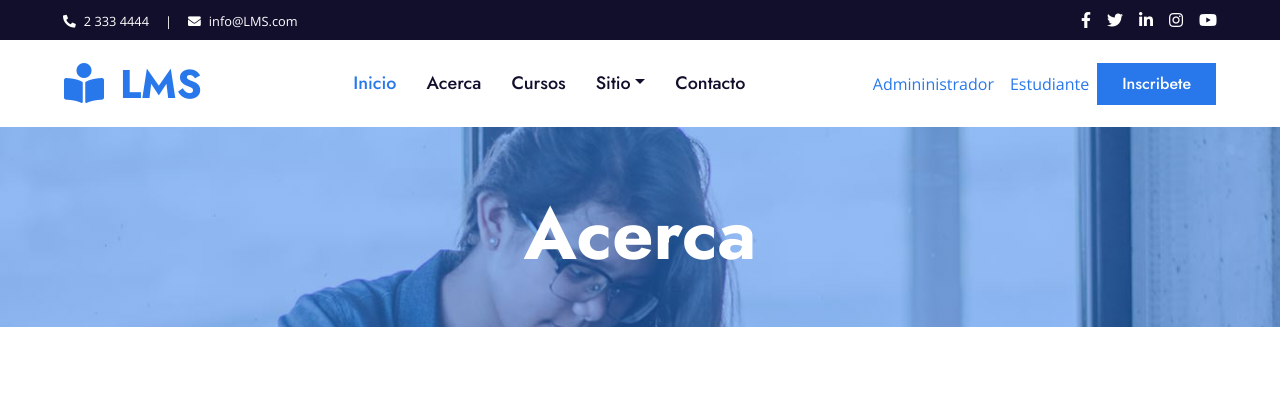
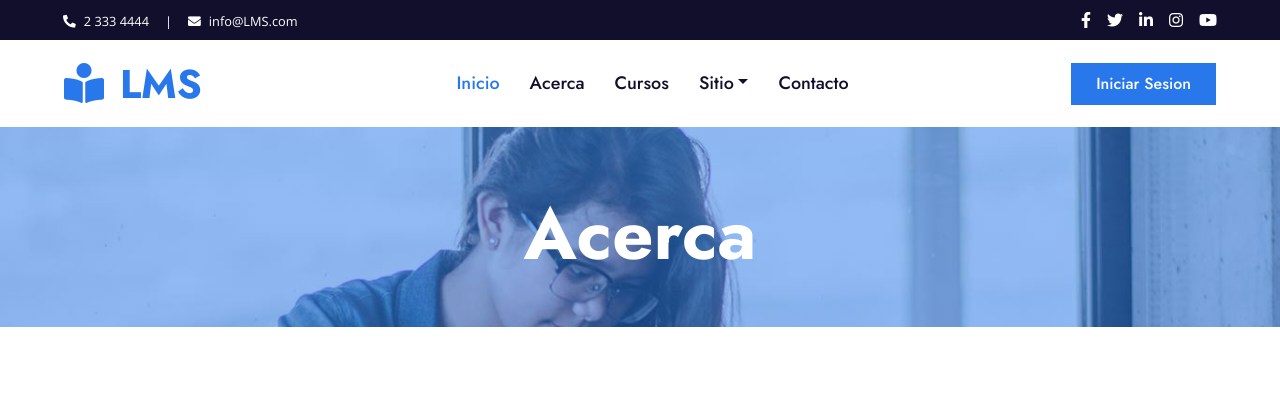
Before and after one commit to andresrain/lmswebapp, a Django app: page /about/ in a window 1280 px wide. Shown: the top 420 px of the page. Run offline with Django 5.2, Linux system fonts and the light colour scheme; some libraries are stand-ins or nearby versions.

Commit message:
mod iniciar sesion, probando comentarios

```diff
--- a/homeapp/templates/base.html
+++ b/homeapp/templates/base.html
@@ -84,9 +84,7 @@
                     <a href="{% url 'contact' %}" class="nav-item nav-link">Contacto</a>
                 </div>
 
-                <a href="" class="nav-link px-2 text-black">Admininistrador</a>
-                <a href="" class="nav-link px-2 text-black">Estudiante</a>
-                <a href="" class="btn btn-primary py-2 px-4 d-none d-lg-block">Inscribete</a>
+                <a href="" class="btn btn-primary py-2 px-4 d-none d-lg-block">Iniciar Sesion</a>
 
             </div>
         </nav>
```
